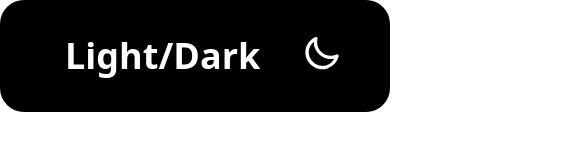
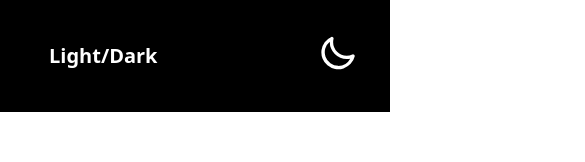
Before and after one commit to mdnoble1/dark-and-light-mode, a React (Vite) app: page / in a window 390 px wide. Shown: the top 162 px of the page, 585 px wide, since content can reach past the window. Built offline with nearby package versions, Linux system fonts and the light colour scheme.

Commit message:
made the layout responsive

```diff
--- a/src/components/Cards.jsx
+++ b/src/components/Cards.jsx
@@ -1,9 +1,9 @@
 const Cards = () => {
   return (
     <section className="max-w-screen-2xl mx-auto py-32">
-      <div className="grid grid-cols-3 gap-20 w-11/12 mx-auto">
+      <div className="grid lg:grid-cols-3 gap-20 w-11/12 mx-auto">
         {/* 1  */}
-        <div className="card w-96 card-bg shadow-xl mx-auto">
+        <div className="card w-11/12 md:w-8/12 lg:w-11/12 card-bg shadow-xl mx-auto">
           <figure>
             <img src="https://i.ibb.co/Ypngzwk/game1.png" alt="image" />
           </figure>
@@ -22,7 +22,7 @@ const Cards = () => {
           </div>
         </div>
         {/* 2 */}
-        <div className="card w-96 card-bg shadow-xl mx-auto">
+        <div className="card w-11/12 md:w-8/12 lg:w-11/12 card-bg shadow-xl mx-auto">
           <figure>
             <img src="https://i.ibb.co/Ypngzwk/game1.png" alt="image" />
           </figure>
@@ -41,7 +41,7 @@ const Cards = () => {
           </div>
         </div>
         {/* 3 */}
-        <div className="card w-96 card-bg shadow-xl mx-auto">
+        <div className="card w-11/12 md:w-8/12 lg:w-11/12 card-bg shadow-xl mx-auto">
           <figure>
             <img src="https://i.ibb.co/Ypngzwk/game1.png" alt="image" />
           </figure>
--- a/src/components/Navbar.jsx
+++ b/src/components/Navbar.jsx
@@ -2,9 +2,9 @@ import ThemeToggler from "./ThemeToggler";
 
 const Navbar = () => {
   return (
-    <div className="navbar bg-black py-8 px-12 max-w-screen-2xl mx-auto rounded-3xl flex justify-between items-center">
+    <div className="navbar bg-black py-8 px-8 md:px-12 max-w-screen-2xl mx-auto lg:rounded-3xl flex justify-between items-center">
       <div>
-        <button className="btn btn-ghost text-4xl font-extrabold text-white">
+        <button className="btn btn-ghost text-xl md:text-4xl font-extrabold text-white">
           Light/Dark
         </button>
       </div>
```
